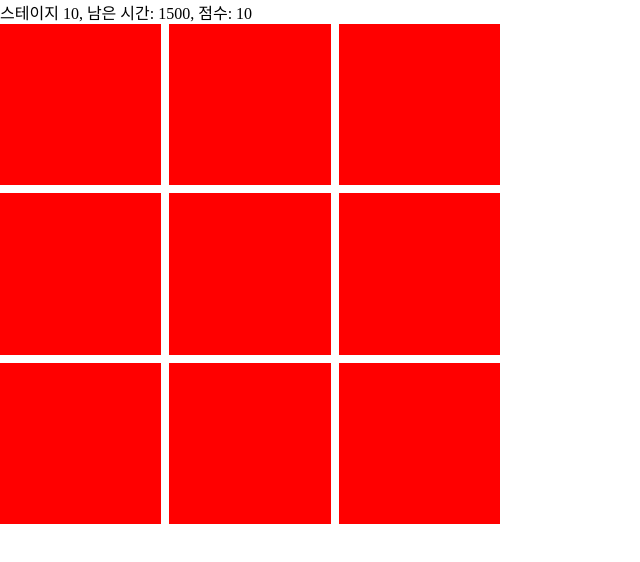
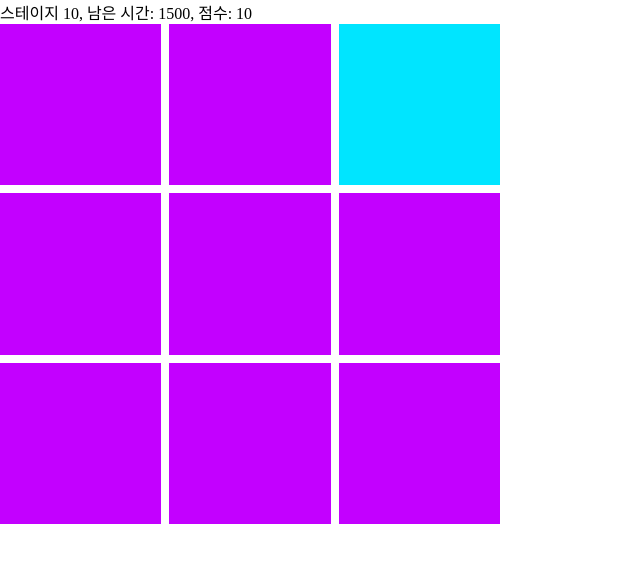
Before and after one commit to qurugi0347/numble-fe-01-color, a React app: page / in a window 1280 px wide. Shown: the top 562 px of the page, without its empty margins (0-640 px from the left). Built offline with nearby package versions, Linux system fonts and the light colour scheme.

Commit message:
Add: 게임패널 색상설정 HSV 사용

```diff
--- a/src/components/ColorButton.tsx
+++ b/src/components/ColorButton.tsx
@@ -2,9 +2,9 @@ import React, { useMemo } from "react";
 import styled from "styled-components";
 
 interface ColorButtonProps {
-  r: number;
-  g: number;
-  b: number;
+  hue: number;
+  saturation: number;
+  brightness: number;
   isMutant: boolean;
   colorDiffValue: number;
 }
@@ -13,25 +13,68 @@ interface ButtonStyleProps {
   rgb: string;
 }
 
+const makeRGB: string = (h: number, s: number, v: number) => {
+  let r: number, g: number, b: number;
+
+  const i = Math.floor(h * 6);
+  const f = h * 6 - i;
+  const p = v * (1 - s);
+  const q = v * (1 - f * s);
+  const t = v * (1 - (1 - f) * s);
+
+  switch (i % 6) {
+    case 0:
+      (r = v), (g = t), (b = p);
+      break;
+    case 1:
+      (r = q), (g = v), (b = p);
+      break;
+    case 2:
+      (r = p), (g = v), (b = t);
+      break;
+    case 3:
+      (r = p), (g = q), (b = v);
+      break;
+    case 4:
+      (r = t), (g = p), (b = v);
+      break;
+    case 5:
+      (r = v), (g = p), (b = q);
+      break;
+  }
+
+  return [
+    Math.floor(r * 255),
+    Math.floor(g * 255),
+    Math.floor(b * 255),
+  ].toString();
+};
+
 const ColorButton: React.FC<ColorButtonProps> = ({
-  r,
-  g,
-  b,
+  hue,
+  saturation,
+  brightness,
   isMutant,
   colorDiffValue,
 }) => {
-  const mutantedRgb = useMemo(() => {
+  const mutantedRgb: string = useMemo(() => {
+    let rgbResult;
     if (isMutant) {
-      let newR = r;
-      let newG = g;
-      let newB = b;
-      let diff = colorDiffValue;
-      // 색깔 다르게 출력해주는거 해야됨
-
-      return [newR, newG, newB].join(",");
+      let mutantedHue = hue;
+      if (Math.floor(Math.random() - 0.5) > 0) {
+        mutantedHue += colorDiffValue;
+      } else {
+        mutantedHue -= colorDiffValue;
+      }
+      if (mutantedHue < 0) {
+        mutantedHue += 360;
+      }
+      rgbResult = makeRGB(mutantedHue / 360, saturation, brightness);
+    } else {
+      rgbResult = makeRGB(hue / 360, saturation, brightness);
     }
-    return [r, g, b].join(",");
-  }, [r, g, b, isMutant, colorDiffValue]);
+    return rgbResult;
+  }, [hue, saturation, brightness, isMutant, colorDiffValue]);
   return <ColoredButton rgb={mutantedRgb} />;
 };
 
--- a/src/page/Home/index.tsx
+++ b/src/page/Home/index.tsx
@@ -24,13 +24,14 @@ const Home: React.FC<EmptyProps> = (EmptyProps) => {
     const buttons = [];
     const renderCount = Math.pow(rowCount, 2);
     const answerIndex = Math.floor(Math.random() * 9);
+    const hue = Math.floor(Math.random() * 360);
     for (let i = 0; i < renderCount; i++) {
       buttons.push(
         <ColorButton
           key={i}
-          r={255}
-          g={0}
-          b={0}
+          hue={hue}
+          saturation={1}
+          brightness={1}
           isMutant={i === answerIndex}
           colorDiffValue={100}
         />
```
